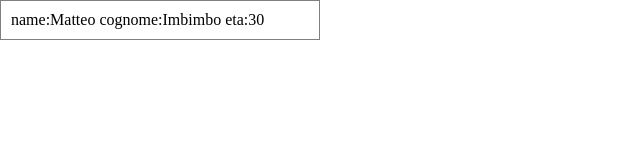
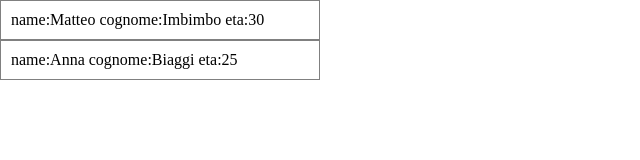
Before and after one commit to codeMatt91/js-oggetti-studenti, a plain HTML site: page index.html in a window 1280 px wide. Shown: the whole page, without its empty margins (0-640 px from the left). Drawn offline with Linux system fonts and the light colour scheme.

Commit message:
Printed in console all classes

```diff
--- a/script.js
+++ b/script.js
@@ -59,7 +59,9 @@ for(let i = 0; i < classes.length; i++) {
 
       let print = '';
       for(let key in clasStudent){
-         print += clasStudent.name + ':' + clasStudent.name[key] + ' ';
+         print += [key] + ':' + clasStudent[key] + ' ';
+         clas.innerText = print;
       }
 console.log(print);
+
 }
--- a/style.css
+++ b/style.css
@@ -9,3 +9,8 @@
    padding: 10px;
    width: 25%;
 }
+#class {
+   border: 1px double grey;
+   padding: 10px;
+   width: 25%;
+}
```
